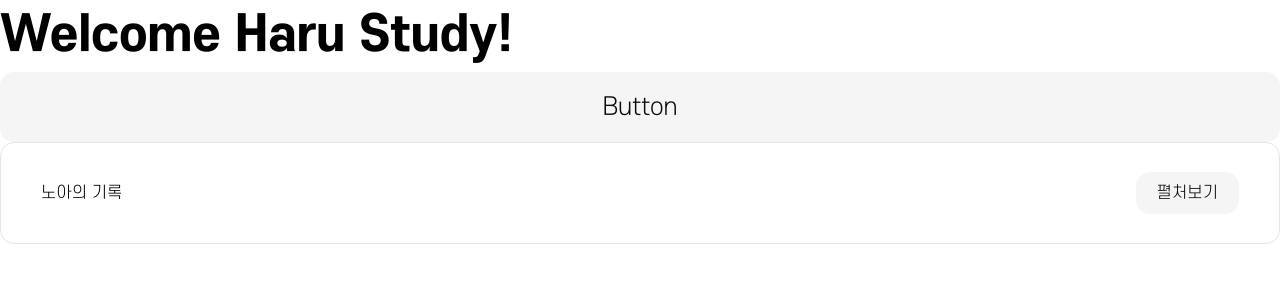
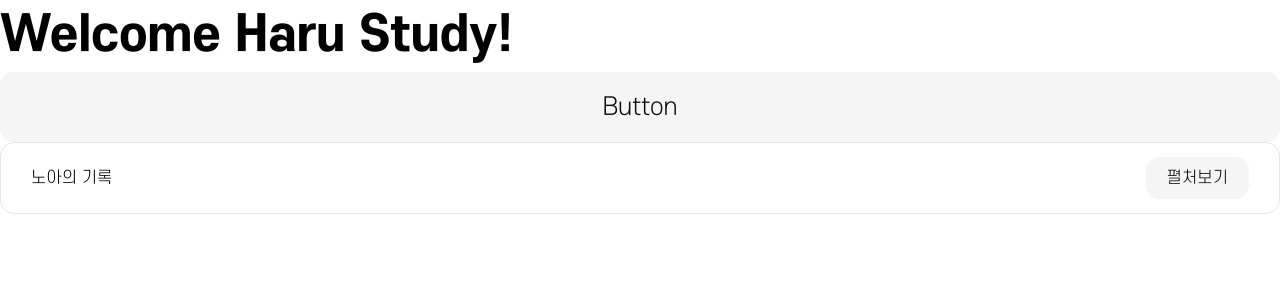
Before and after one commit to woowacourse-teams/2023-haru-study, a React app in the folder frontend/: page / in a window 1280 px wide. Shown: the top 300 px of the page. Built offline with nearby package versions, Linux system fonts and the light colour scheme.

Commit message:
feat: AccordionItem 스타일링 및 AccordionLayout gap 추가

```diff
--- a/frontend/src/components/common/Accordion/Accordion.tsx
+++ b/frontend/src/components/common/Accordion/Accordion.tsx
@@ -1,21 +1,29 @@
 /* eslint-disable react-hooks/rules-of-hooks */
 import { PropsWithChildren, createContext, useContext, useMemo, useState } from 'react';
 import { css, styled } from 'styled-components';
+import type { CSSProp } from 'styled-components';
 
 import color from '@Styles/color';
 
 import Button from '../Button/Button';
 
-const Accordion = ({ children }: PropsWithChildren) => {
-  return <AccordionLayout>{children}</AccordionLayout>;
+type Props = {
+  $style?: CSSProp;
+};
+
+const Accordion = ({ children, $style }: PropsWithChildren<Props>) => {
+  return <AccordionLayout $style={$style}>{children}</AccordionLayout>;
 };
 
 export default Accordion;
 
-const AccordionLayout = styled.div`
-  padding: 25px 40px;
-  border: 1px solid ${color.neutral[200]};
-  border-radius: 14px;
+const AccordionLayout = styled.div<Props>`
+  display: grid;
+  row-gap: 40px;
+
+  ${({ $style }) => css`
+    ${$style}
+  `}
 `;
 
 const AccordionContext = createContext({
@@ -35,11 +43,17 @@ Accordion.Item = ({ children }: PropsWithChildren) => {
   const value = useMemo(() => ({ isPanelOpen, openPanel, closePanel }), [isPanelOpen]);
 
   return (
-    <div>
-      <AccordionContext.Provider value={value}>{children}</AccordionContext.Provider>
-    </div>
+    <AccordionContext.Provider value={value}>
+      <AccordionItemLayout>{children} </AccordionItemLayout>
+    </AccordionContext.Provider>
   );
 };
+
+const AccordionItemLayout = styled.div`
+  padding: 10px 30px;
+  border: 1px solid ${color.neutral[200]};
+  border-radius: 14px;
+`;
 
 Accordion.Header = ({ children }: PropsWithChildren) => {
   const { isPanelOpen, openPanel } = useAccordionContext();
```
